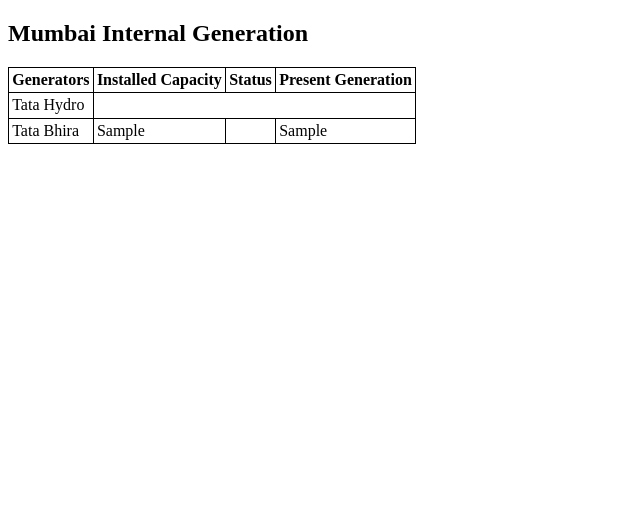
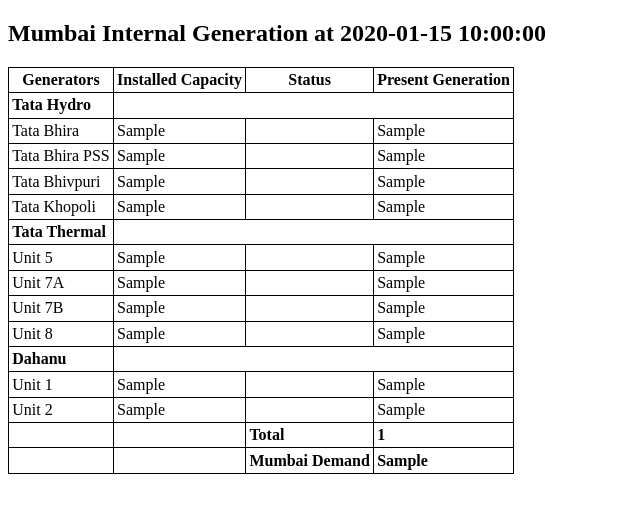
Before and after one commit to nagasudhirpulla/wrldc_scada_mumbai_dashboard, a Flask app: template templates/index.html.j2 in a window 1280 px wide. Shown: the top 513 px of the page, without its empty margins (0-640 px from the left). Run offline with Flask 2, Linux system fonts and the light colour scheme; the template is opened without the code that fills it: most values are stand-ins (such as "Sample title", 1, 10 or a date in 2020); parts of the project's set-up code (start-up, migrations or seed data) failed here and were passed over.

Commit message:
gen status page done

```diff
--- a/server.py
+++ b/server.py
@@ -1,6 +1,7 @@
 from src.config.appConfig import getConfig
 from flask import Flask, request, jsonify, render_template
 from src.app.getMumIntRtGen import getMumbaiIntGen
+import datetime as dt
 
 app = Flask(__name__)
 
@@ -13,8 +14,10 @@ app.secret_key = appConfig['flaskSecret']
 
 @app.route('/')
 def index():
+    currTime = dt.datetime.now()
+    currTimeStr = dt.datetime.strftime(currTime, "%d-%b-%Y %H:%M")
     internalGen = getMumbaiIntGen(appConfig)
-    return render_template('index.html.j2', gen=internalGen)
+    return render_template('index.html.j2', gen=internalGen, currTime=currTimeStr)
 
 
 if __name__ == '__main__':
--- a/src/app/getMumIntRtGen.py
+++ b/src/app/getMumIntRtGen.py
@@ -26,4 +26,6 @@ def getMumbaiIntGen(appConfig: IAppConfig) -> dict:
 
     # total generation
     genData['totalGen'] = sumWithNone(*[genData[genKey] for genKey in genKeys])
+    # populate mumbai demand
+    genData['mumbaiDemand'] = fetcher.fetchPntRtData(appConfig['mumbaiDemand'])
     return genData
--- a/src/typeDefs/appConfig.py
+++ b/src/typeDefs/appConfig.py
@@ -45,3 +45,4 @@ class IAppConfig(TypedDict):
     kalwSal2Mw_2: str
     chanPad1Mw_h: str
     chanPad2Mw_h: str
+    mumbaiDemand: str
--- a/templates/index.html.j2
+++ b/templates/index.html.j2
@@ -8,7 +8,7 @@
 </head>
 
 <body>
-    <h2>Mumbai Internal Generation</h2>
+    <h2>Mumbai Internal Generation at {{currTime}}</h2>
     <table id='genTable'>
         <thead>
             <tr>
@@ -20,13 +20,85 @@
         </thead>
         <tbody>
             <tr>
-                <td>Tata Hydro</td>
+                <td class='genStage'>Tata Hydro</td>
             </tr>
             <tr>
                 <td>Tata Bhira</td>
                 <td>{{gen['tataBhiraIC']}}</td>
+                <td class='genStatus' val="{{gen['tataBhiraGen']}}"></td>
+                <td>{{gen['tataBhiraGen']}}</td>
+            </tr>
+            <tr>
+                <td>Tata Bhira PSS</td>
+                <td>{{gen['tataBhiraPssIC']}}</td>
+                <td class='genStatus' val="{{gen['tataBhiraPssGen']}}"></td>
+                <td>{{gen['tataBhiraPssGen']}}</td>
+            </tr>
+            <tr>
+                <td>Tata Bhivpuri</td>
+                <td>{{gen['tataBhivIC']}}</td>
+                <td class='genStatus' val="{{gen['tataBhivGen']}}"></td>
+                <td>{{gen['tataBhivGen']}}</td>
+            </tr>
+            <tr>
+                <td>Tata Khopoli</td>
+                <td>{{gen['tataKhopIC']}}</td>
+                <td class='genStatus' val="{{gen['tataKhopGen']}}"></td>
+                <td>{{gen['tataKhopGen']}}</td>
+            </tr>
+            <tr>
+                <td class='genStage'>Tata Thermal</td>
+            </tr>
+            <tr>
+                <td>Unit 5</td>
+                <td>{{gen['tataU5IC']}}</td>
+                <td class='genStatus' val="{{gen['tataU5Gen']}}"></td>
+                <td>{{gen['tataU5Gen']}}</td>
+            </tr>
+            <tr>
+                <td>Unit 7A</td>
+                <td>{{gen['tataU7AIC']}}</td>
+                <td class='genStatus' val="{{gen['tataU7AGen']}}"></td>
+                <td>{{gen['tataU7AGen']}}</td>
+            </tr>
+            <tr>
+                <td>Unit 7B</td>
+                <td>{{gen['tataU7BIC']}}</td>
+                <td class='genStatus' val="{{gen['tataU7BGen']}}"></td>
+                <td>{{gen['tataU7BGen']}}</td>
+            </tr>
+            <tr>
+                <td>Unit 8</td>
+                <td>{{gen['tataU8IC']}}</td>
+                <td class='genStatus' val="{{gen['tataU8Gen']}}"></td>
+                <td>{{gen['tataU8Gen']}}</td>
+            </tr>
+            <tr>
+                <td class='genStage'>Dahanu</td>
+            </tr>
+            <tr>
+                <td>Unit 1</td>
+                <td>{{gen['dahanuU1IC']}}</td>
+                <td class='genStatus' val="{{gen['dahanuU1Gen']}}"></td>
+                <td>{{gen['dahanuU1Gen']}}</td>
+            </tr>
+            <tr>
+                <td>Unit 2</td>
+                <td>{{gen['dahanuU2IC']}}</td>
+                <td class='genStatus' val="{{gen['dahanuU2Gen']}}"></td>
+                <td>{{gen['dahanuU2Gen']}}</td>
+            </tr>
+            <tr>
                 <td></td>
-                <td>{{gen['tataBhiraGen']}}</td>
+                <td></td>
+                <td class='genStage'>Total</td>
+                <td class='bold'>{{gen['totalGen']}}</td>
+            </tr>
+            <tr>
+                <td></td>
+                <td></td>
+                <td class='genStage'>Mumbai Demand</td>
+                <td class='bold'>{{gen['mumbaiDemand']}}</td>
             </tr>
         </tbody>
     </table>
@@ -42,7 +114,29 @@ table, th, td {
 }
 
 td, th {
-    padding:0.2em
+    padding:0.2em;
+}
+
+.genStage, .bold{
+    font-weight:bold;
 }
 </style>
+<script>
+function updateStatus(){
+    var statEls = document.getElementsByClassName('genStatus');
+    for(var i=0;i<statEls.length;i++){
+        var genValStr = statEls[i].getAttribute('val');
+        if(isNaN(genValStr)){
+            continue;
+        }
+        genVal = +genValStr;
+        genStatus = "Offline"
+        if((genVal>1) || (genVal<-1)){
+            genStatus =  "In Service";
+        }
+        statEls[i].innerHTML = genStatus;
+    }
+}
+updateStatus();
+</script>
 </html>
```
